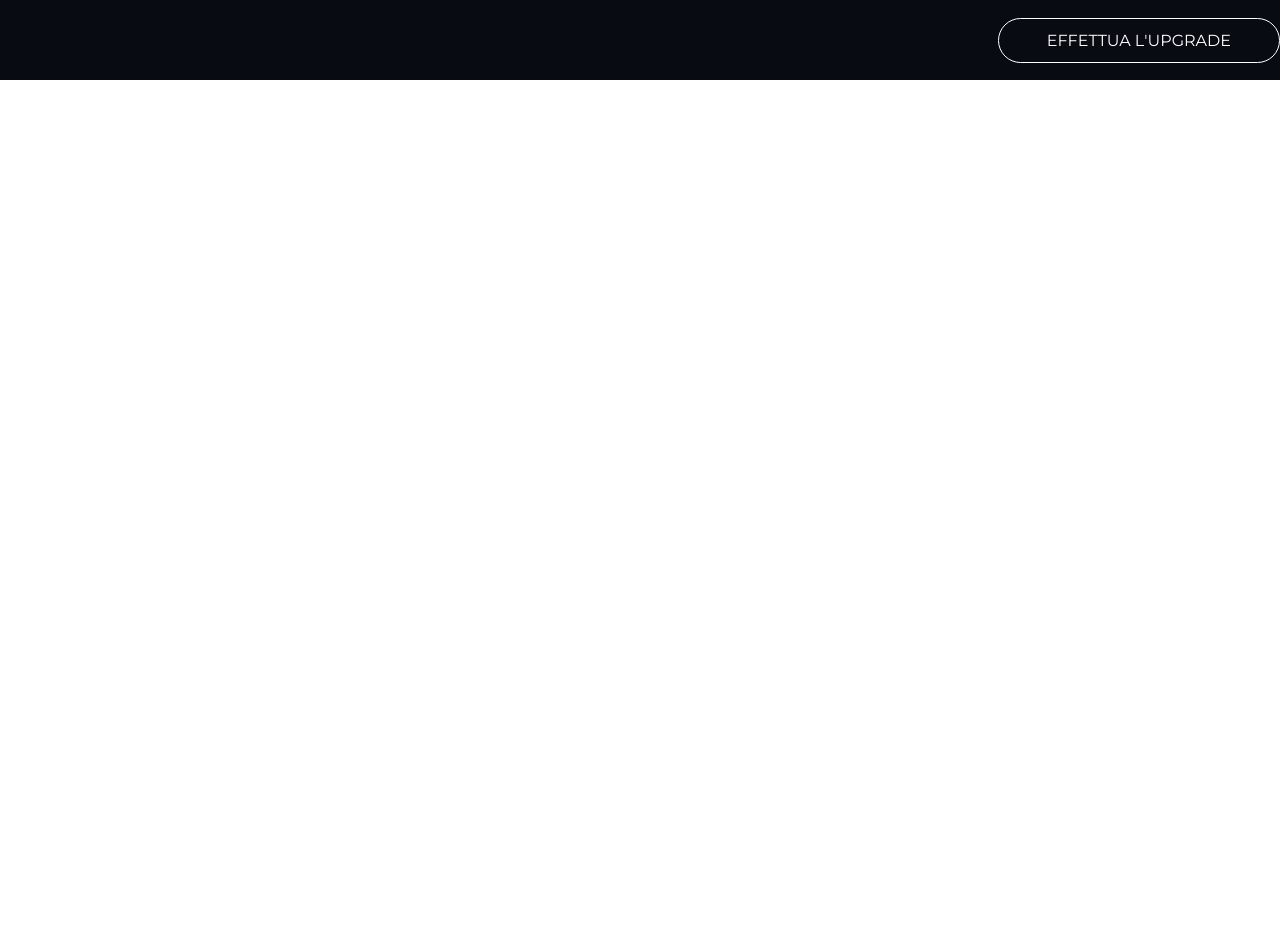
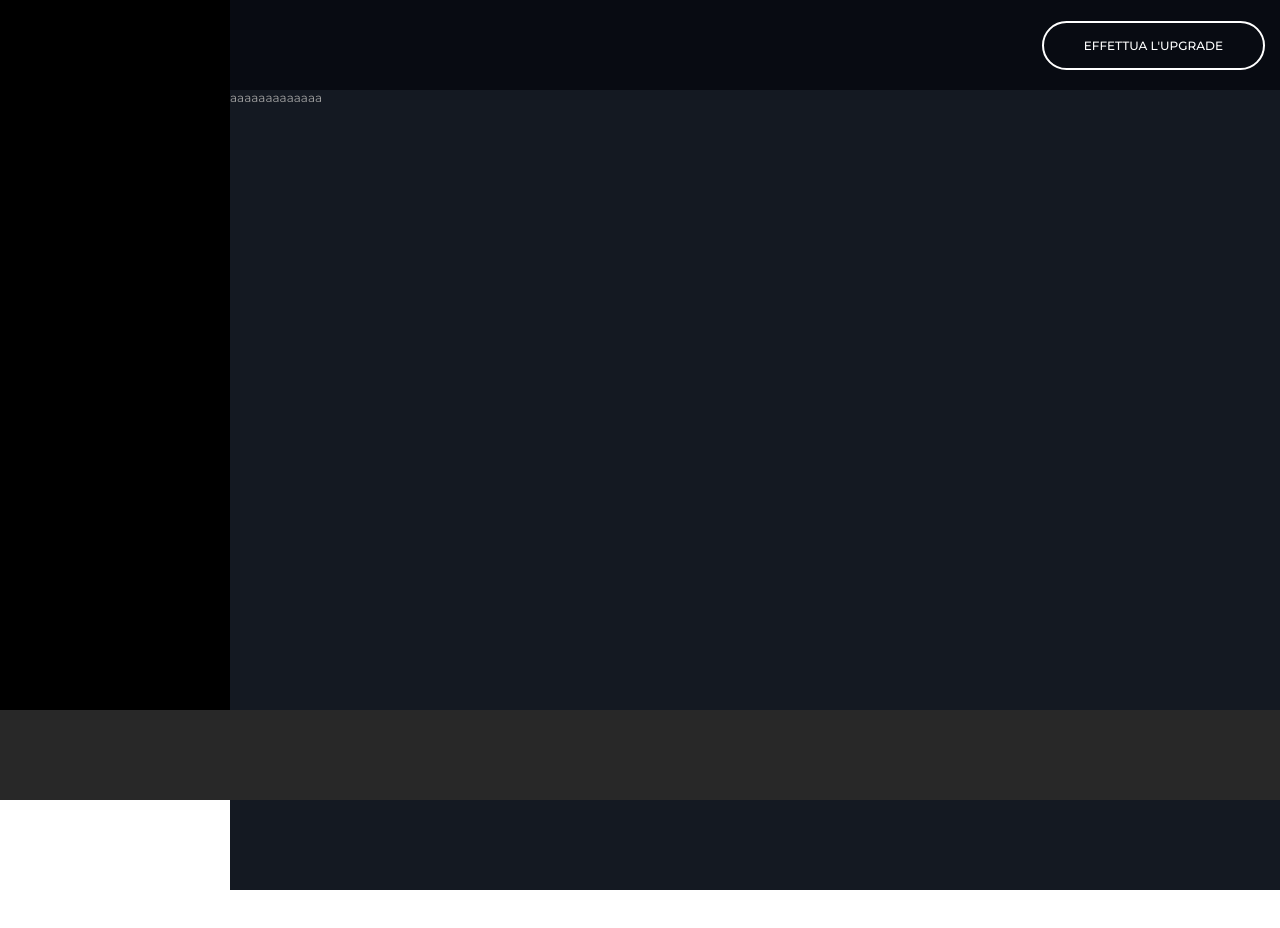
Before and after one commit to Leonardo-Mocchi/html-css-spotifyweb, a plain HTML site: page index.html in a window 1280 px wide. Before the commit the page ends 800 px from the top, so only its background shows below. Drawn offline with Linux system fonts and the light colour scheme.

Commit message:
add basic layout

```diff
--- a/assets/css/style.css
+++ b/assets/css/style.css
@@ -5,7 +5,7 @@
     box-sizing: border-box;
     color: var(--spotify-text-soft-light);
     font-family: "Montserrat", serif;
-    font-size: 16px;
+    font-size: 12px;
 }
 
 :root {
@@ -31,10 +31,11 @@
 /* buttons */
 .upgrade {
     color: var(--spotify-text-light);
-    padding: 0.75rem 3rem;
-    border: 1px solid var(--spotify-text-light);
+    padding: 15px 40px;
+    border: 2px solid var(--spotify-text-light);
     border-radius: 5rem;
-
+    font-weight: 500;
+    margin-right: 15px;
 }
 
 /* /buttons */
@@ -43,18 +44,48 @@
 
 /* #region body */
 header {
+    z-index: 100;
+    background-color: var(--spotify-bg-header);
+    height: 90px;
     position: fixed;
     top: 0;
     width: 100%;
-    height: 5rem;
-    display: flex;
-    background-color: var(--spotify-bg-header);
     display: flex;
     justify-content: end;
     align-items: center;
+}
 
-    .upgrade {}
+/* /header */
+
+main {
+    margin: 90px 0 90px 230px;
+    overflow-y: auto;
+    background-color: var(--spotify-bg-main);
+    height: 100vh;
+
+    #nav_bar {
+        z-index: 200;
+        background-color: var(--spotify-bg-navbar);
+        width: 230px;
+        position: fixed;
+        left: 0;
+        top: 0;
+        height: 100%;
+    }
 }
+
+/* /main */
+
+footer {
+    z-index: 300;
+    background-color: var(--spotify-bg-player);
+    height: 90px;
+    position: fixed;
+    bottom: 0;
+    width: 100%;
+}
+
+/* /footer */
 
 /* #endregion body */
 
--- a/index.html
+++ b/index.html
@@ -21,10 +21,17 @@
     </header>
     <!-- /header -->
 
-    <main></main>
+    <main>
+        aaaaaaaaaaaaa
+        <nav id="nav_bar">
+
+        </nav>
+    </main>
     <!-- /main -->
 
-    <footer></footer>
+    <footer>
+
+    </footer>
     <!-- /footer -->
 
 </body>
```
